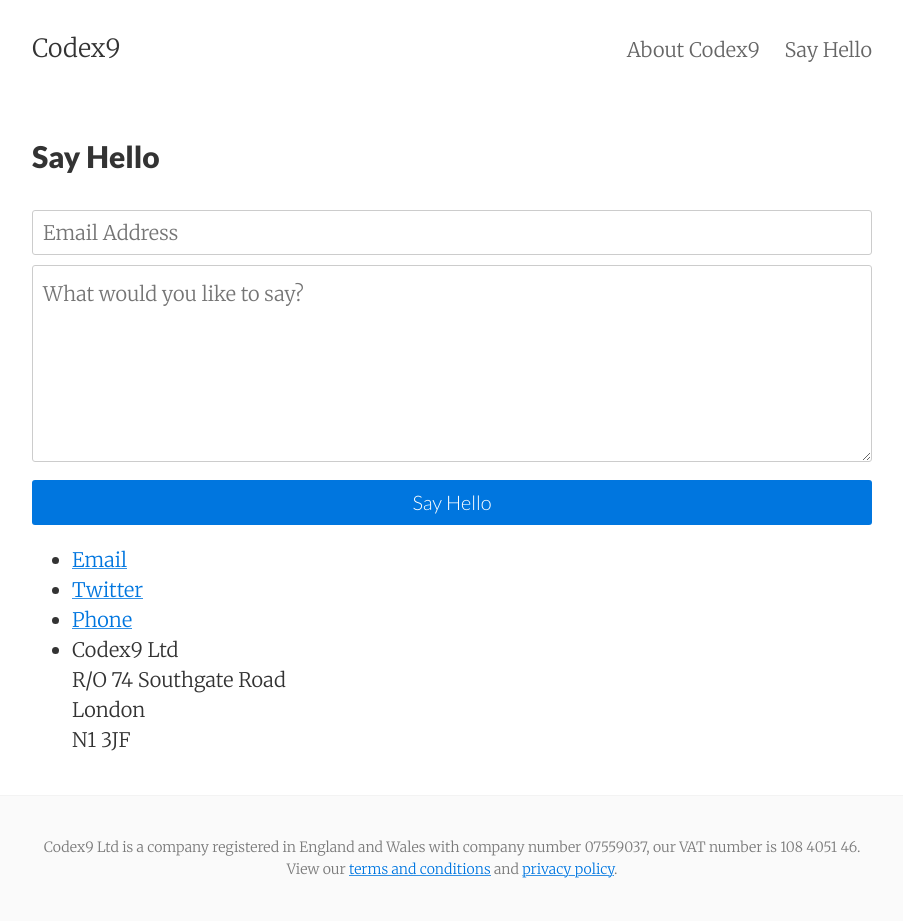
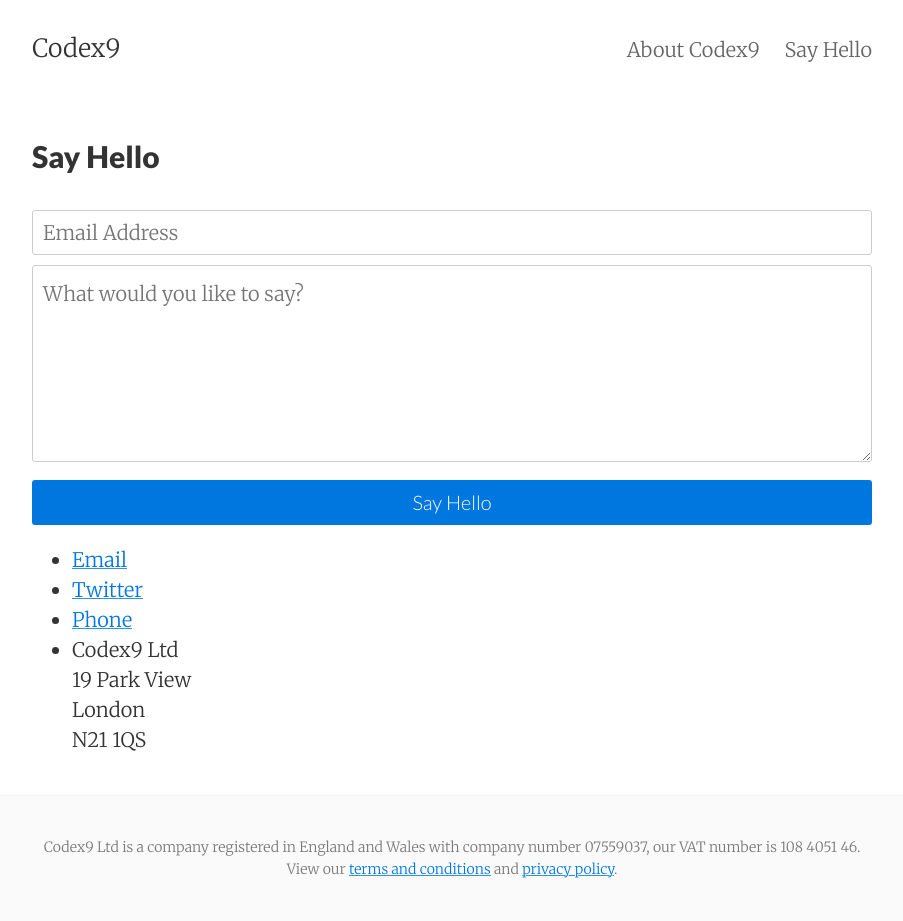
Before and after one commit to derekdon/codex9.github.io, a Jekyll site: the page built from contact.html, in a window 1280 px wide. Shown: the whole page, without its empty margins (188-1091 px from the left). Built offline with Jekyll 4.4.1, drawn with Linux system fonts in a browser that asks for light colours.

Commit message:
Update contact.html

```diff
--- a/contact.html
+++ b/contact.html
@@ -34,7 +34,7 @@ tags: contact
   <li><a href="https://twitter.com/Codex9Ltd">Twitter</a></li>
   <li><a href="tel:+447963262537">Phone</a></li>
   <li>Codex9 Ltd<br>
-    R/O 74 Southgate Road<br>
+    19 Park View<br>
     London<br>
-    N1 3JF</li>
+    N21 1QS</li>
 </ul>
```
